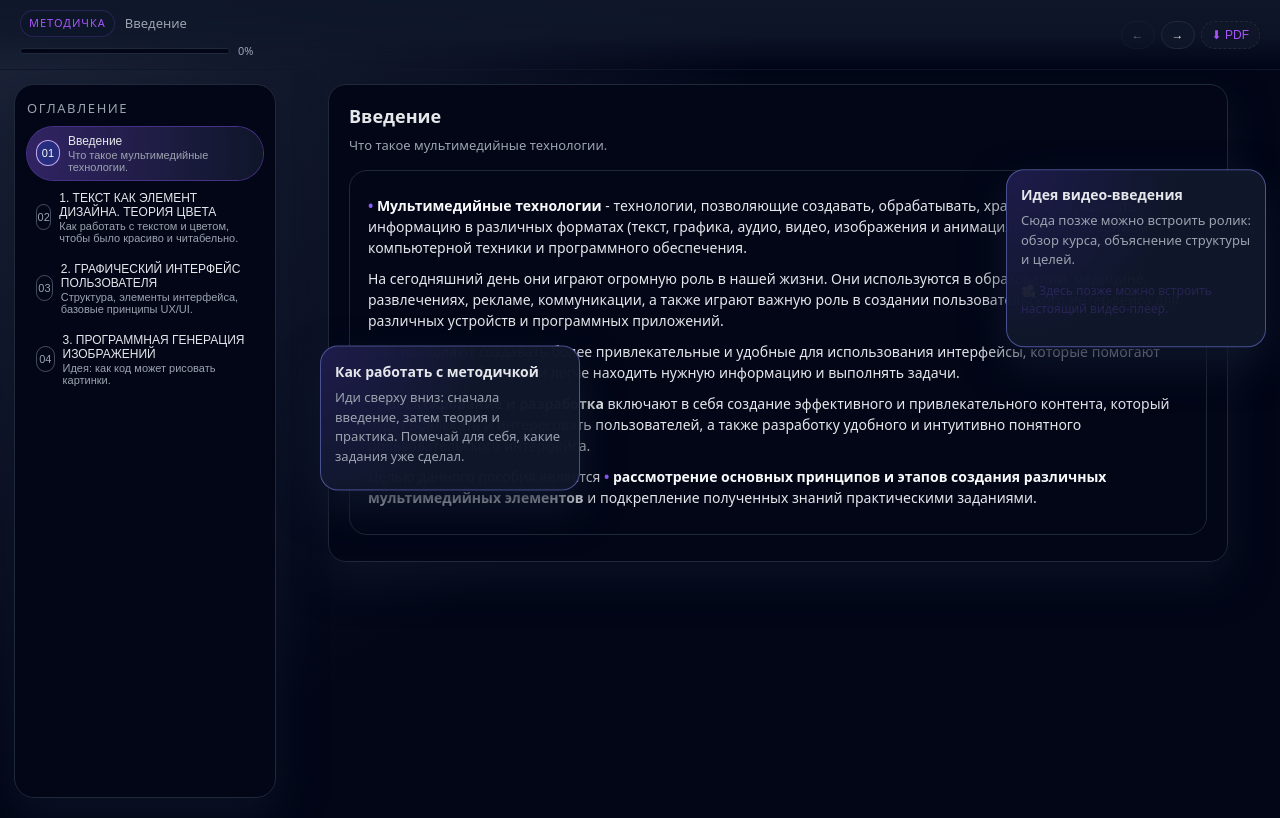
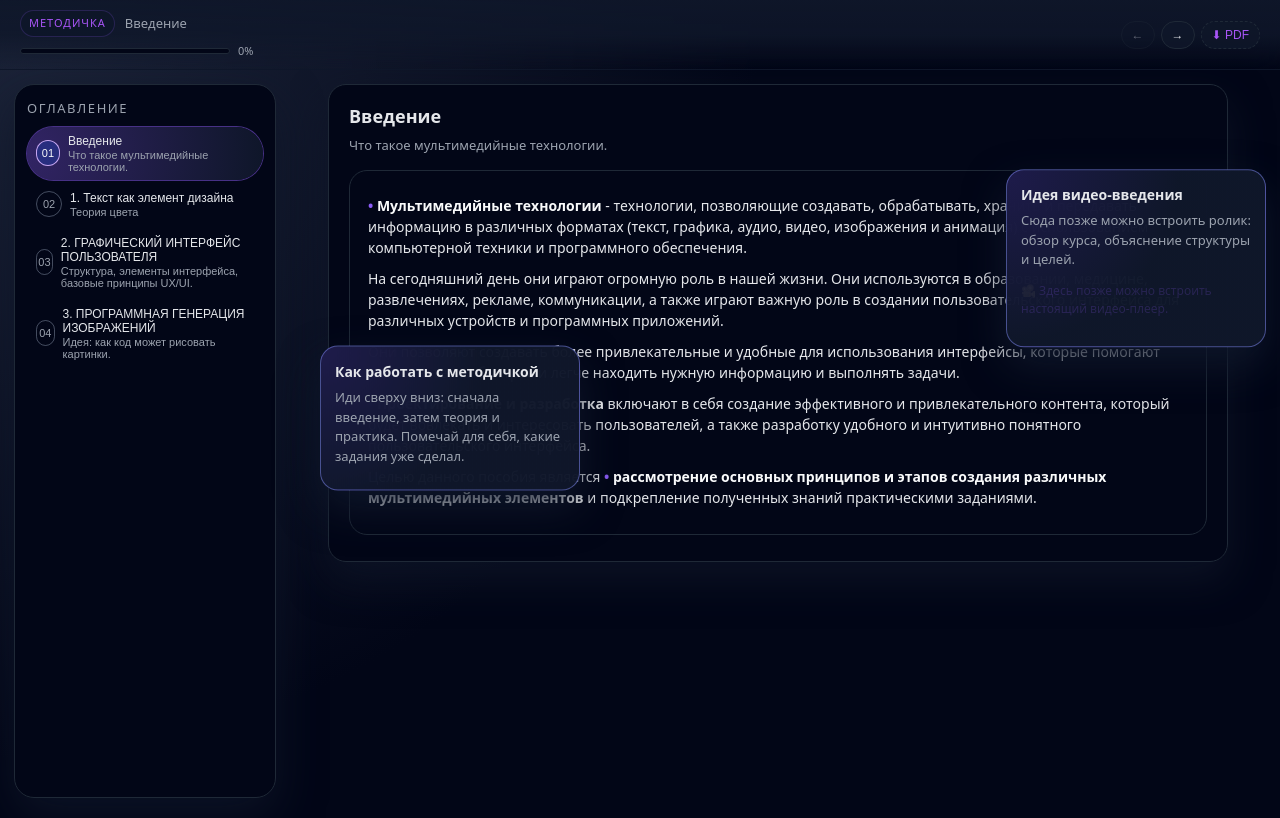
Before and after one commit to Nuwyint/metodichka-site, a React (Vite) app: page / in a window 1280 px wide. Built offline with nearby package versions, Linux system fonts and the light colour scheme.

Commit message:
featt: Обновлен  app.jsx

```diff
--- a/src/App.jsx
+++ b/src/App.jsx
@@ -44,8 +44,8 @@ const sections = [
   },
   {
   id: "chapter1",
-  title: "1. ТЕКСТ КАК ЭЛЕМЕНТ ДИЗАЙНА. ТЕОРИЯ ЦВЕТА",
-  short: "Как работать с текстом и цветом, чтобы было красиво и читабельно.",
+  title: "1. Текст как элемент дизайна",
+  short: "Теория цвета",
   blocks: [
     {
       type: "text",
```
